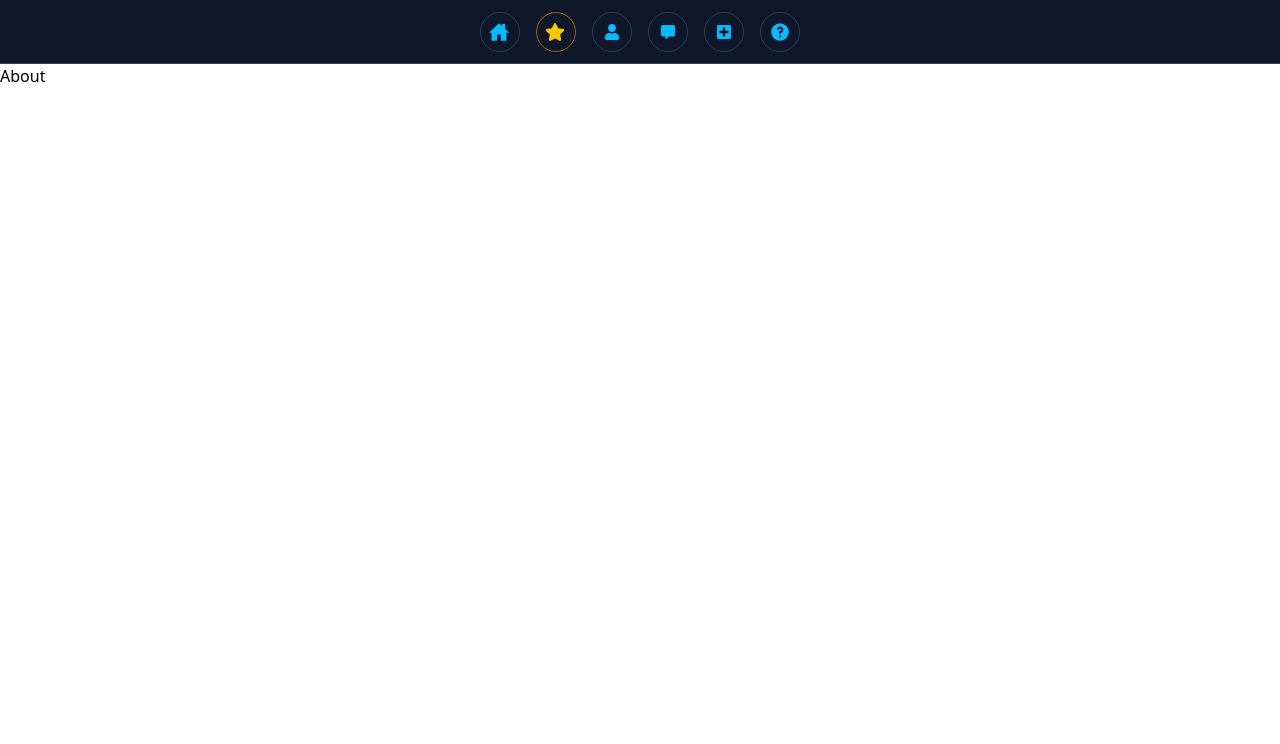
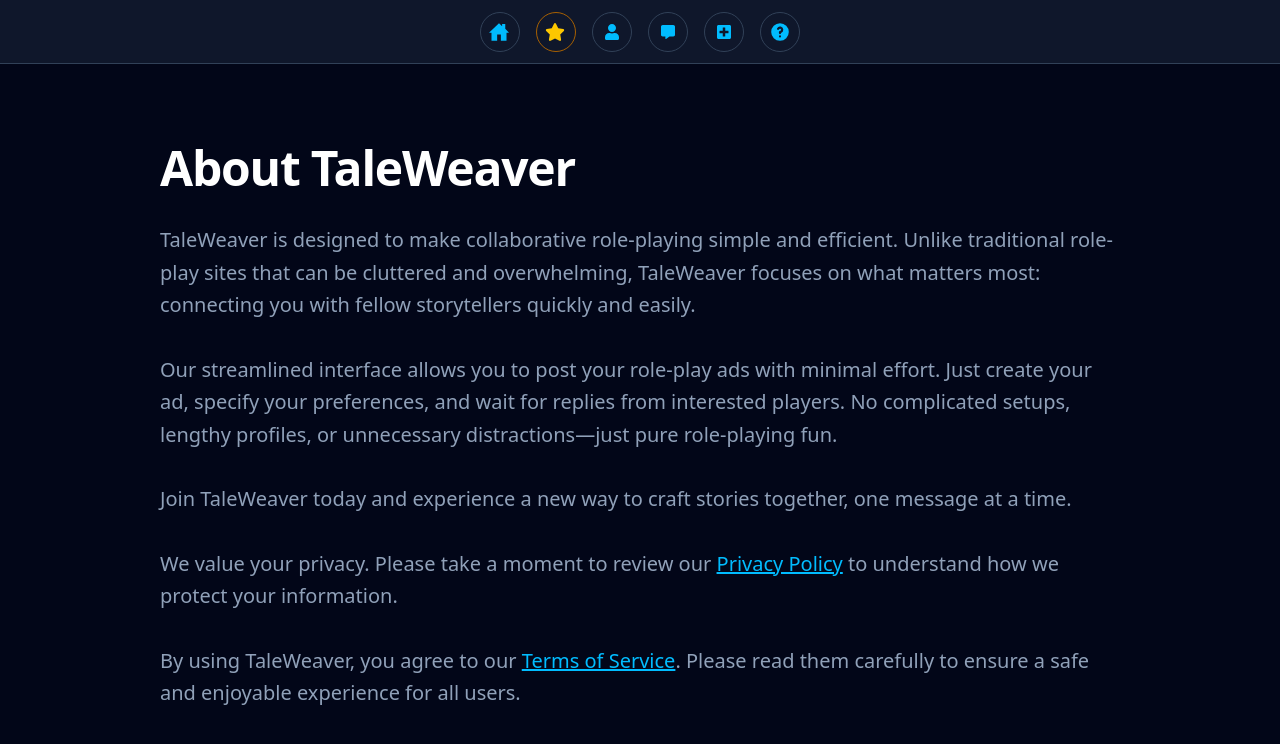
Before and after one commit to Hairum-Qureshi/story-roleplay-app, a React (Vite) app in the folder apps/frontend/: page /about in a window 1280 px wide. Shown: the top 744 px of the page. Built offline with nearby package versions, Linux system fonts and the light colour scheme.

Commit message:
added terms of service and fixed route for privacy policy

```diff
--- a/apps/frontend/src/pages/About.tsx
+++ b/apps/frontend/src/pages/About.tsx
@@ -1,3 +1,49 @@
 export default function About() {
-	return <div>About</div>;
+	return (
+		<div className="min-h-screen bg-slate-950 text-white relative overflow-hidden flex flex-col">
+			<div className="relative flex flex-col px-8 py-20 max-w-5xl mx-auto z-10 space-y-8">
+				<h1 className="text-4xl md:text-5xl font-extrabold tracking-tight">
+					About TaleWeaver
+				</h1>
+				<p className="text-slate-400 text-lg md:text-xl font-light leading-relaxed">
+					TaleWeaver is designed to make collaborative role-playing simple and
+					efficient. Unlike traditional role-play sites that can be cluttered
+					and overwhelming, TaleWeaver focuses on what matters most: connecting
+					you with fellow storytellers quickly and easily.
+				</p>
+				<p className="text-slate-400 text-lg md:text-xl font-light leading-relaxed">
+					Our streamlined interface allows you to post your role-play ads with
+					minimal effort. Just create your ad, specify your preferences, and
+					wait for replies from interested players. No complicated setups,
+					lengthy profiles, or unnecessary distractions—just pure role-playing
+					fun.
+				</p>
+				<p className="text-slate-400 text-lg md:text-xl font-light leading-relaxed">
+					Join TaleWeaver today and experience a new way to craft stories
+					together, one message at a time.
+				</p>
+				<p className="text-slate-400 text-lg md:text-xl font-light leading-relaxed">
+					We value your privacy. Please take a moment to review our{" "}
+					<a
+						href="/privacy-policy"
+						className="text-sky-400 underline hover:text-sky-500"
+					>
+						Privacy Policy
+					</a>{" "}
+					to understand how we protect your information.
+				</p>
+				<p className="text-slate-400 text-lg md:text-xl font-light leading-relaxed">
+					By using TaleWeaver, you agree to our{" "}
+					<a
+						href="/terms-of-service"
+						className="text-sky-400 underline hover:text-sky-500"
+					>
+						Terms of Service
+					</a>
+					. Please read them carefully to ensure a safe and enjoyable experience
+					for all users.
+				</p>
+			</div>
+		</div>
+	);
 }
```
